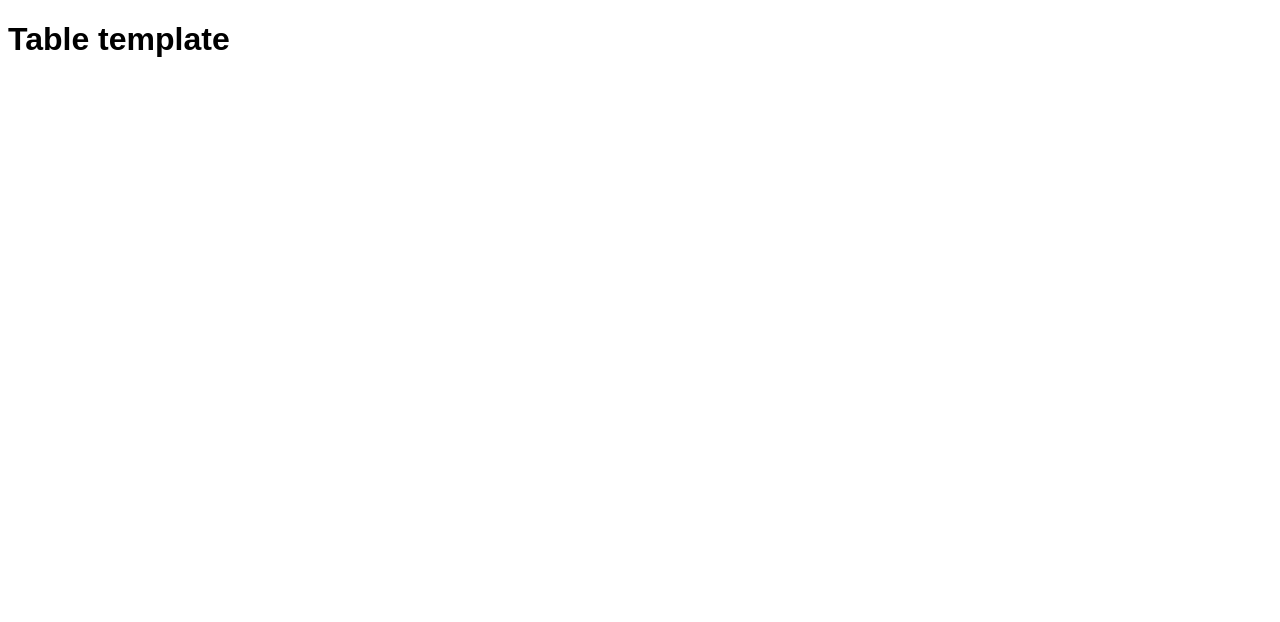
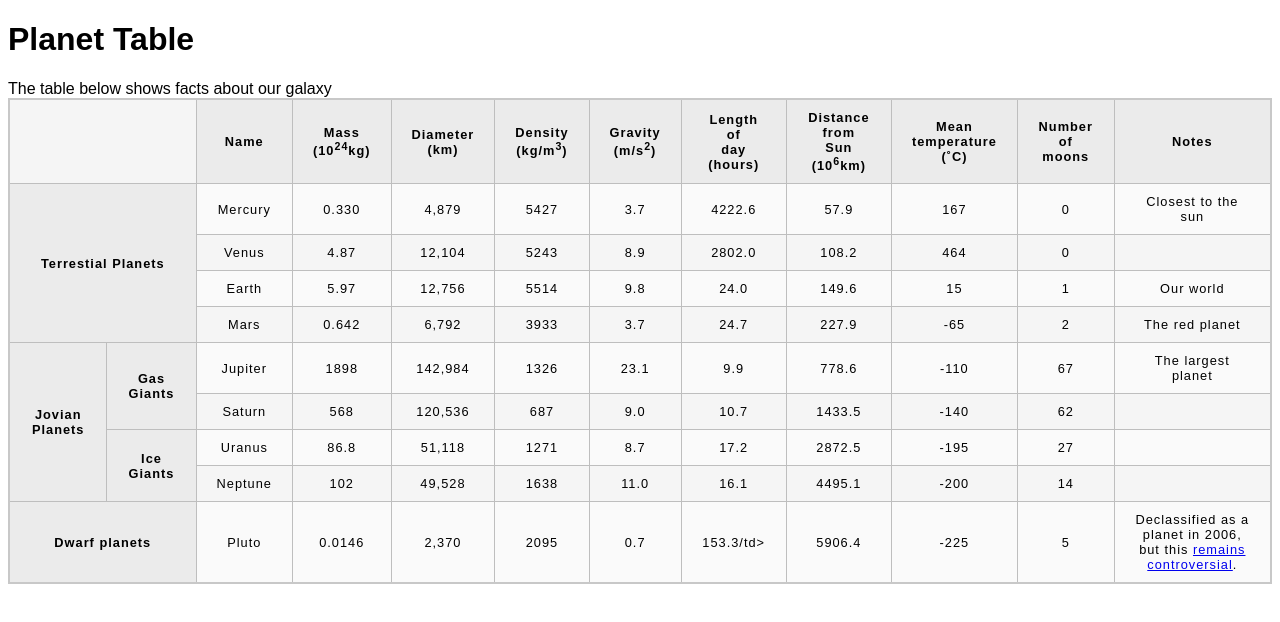
Before and after one commit to nickst3r610/repo, a plain HTML site: page html/blank-tempplate.html in a window 1280 px wide. Drawn offline with Linux system fonts and the light colour scheme.

Commit message:
adding to github

```diff
--- a/html/blank-tempplate.html
+++ b/html/blank-tempplate.html
@@ -1,13 +1,144 @@
 <!DOCTYPE html>
 <html>
-  <head>
+
+<head>
     <meta charset="utf-8">
-    <title>Table template</title>
+    <title>Planet Table</title>
     <link href="minimal-table.css" rel="stylesheet" type="text/css">
-  </head>
-  <body>
-    <h1>Table template</h1>
+</head>
+
+<body>
+    <h1>Planet Table</h1>
+    <figcaption>The table below shows facts about our galaxy</figcaption>
+    <table border="2" bgcolor="#efefef">
+        <tr>
+            <td colspan="2"></td>
+            <th>Name</th>
+            <th>Mass<br>(10<sup>24</sup>kg)</th>
+            <th>Diameter<br>(km)</th>
+            <th>Density<br>(kg/m<sup>3</sup>)</th>
+            <th>Gravity<br>(m/s<sup>2</sup>)</th>
+            <th>Length of<br>day (hours)</th>
+            <th>Distance from<br>Sun (10<sup>6</sup>km)</th>
+            <th>Mean<br>temperature<br>(˚C)</th>
+            <th>Number of<br>moons</th>
+            <th>Notes</th>
+        </tr>
+        <tr>
+            <th colspan="2" rowspan="4"> Terrestial Planets</th>
+            <td>Mercury</td>
+            <td>0.330</td>
+            <td>4,879</td>
+            <td>5427</td>
+            <td>3.7</td>
+            <td>4222.6</td>
+            <td>57.9</td>
+            <td>167</td>
+            <td>0</td>
+            <td>Closest to the sun</td>
+        </tr>
+        <tr>
+            <td>Venus</td>
+            <td>4.87</td>
+            <td>12,104</td>
+            <td>5243</td>
+            <td>8.9</td>
+            <td>2802.0</td>
+            <td>108.2</td>
+            <td>464</td>
+            <td>0</td>
+            <td></td>
+        </tr>
+        <tr>
+            <td>Earth</td>
+            <td>5.97</td>
+            <td>12,756</td>
+            <td>5514</td>
+            <td>9.8</td>
+            <td>24.0</td>
+            <td>149.6</td>
+            <td>15</td>
+            <td>1</td>
+            <td>Our world</td>
+        </tr>
+        <tr>
+            <td>Mars</td>
+            <td>0.642</td>
+            <td>6,792</td>
+            <td>3933</td>
+            <td>3.7</td>
+            <td>24.7</td>
+            <td>227.9</td>
+            <td>-65</td>
+            <td>2</td>
+            <td>The red planet</td>
+        </tr>
+        <tr>
+            <th rowspan= "4" colspan=".5">Jovian Planets</th><th rowspan= "2" colspan=".5">Gas Giants</th>
+            <td>Jupiter</td>
+            <td>1898</td>
+            <td>142,984</td>
+            <td>1326</td>
+            <td>23.1</td>
+            <td>9.9</td>
+            <td>778.6</td>
+            <td>-110</td>
+            <td>67</td>
+            <td>The largest planet</td>
+        </tr>
+        <tr>
+            <td>Saturn</td>
+            <td>568</td>
+            <td>120,536</td>
+            <td>687</td>
+            <td>9.0</td>
+            <td>10.7</td>
+            <td>1433.5</td>
+            <td>-140</td>
+            <td>62</td>
+            <td></td>
+        </tr>
+        <tr>
+            <th rowspan= "2" colspan=".5">Ice Giants</th>
+            <td>Uranus</td>
+            <td>86.8</td>
+            <td>51,118</td>
+            <td>1271</td>
+            <td>8.7</td>
+            <td>17.2</td>
+            <td>2872.5</td>
+            <td>-195</td>
+            <td>27</td>
+            <td></td>
+        </tr>
+        <tr>
+            <td>Neptune</td>
+            <td>102</td>
+            <td>49,528</td>
+            <td>1638</td>
+            <td>11.0</td>
+            <td>16.1</td>
+            <td>4495.1</td>
+            <td>-200</td>
+            <td>14</td>
+            <td></td>
+        </tr>
+        <tr>
+            <th colspan="2"> Dwarf planets </th>
+            <td>Pluto</td>
+            <td>0.0146</td>
+            <td>2,370</td>
+            <td>2095</td>
+            <td>0.7</td>
+            <td>153.3/td>
+                <td>5906.4</td>
+                <td>-225</td>
+                <td>5</td>
+                <td>Declassified as a planet in 2006, but this <a href="http://www.usatoday.com/story/tech/2014/10/02/pluto-planet-solar-system/16578959/">remains controversial</a>.</td>
+        </tr>
 
 
-  </body>
+    </table>
+</body>
+
 </html>
```
